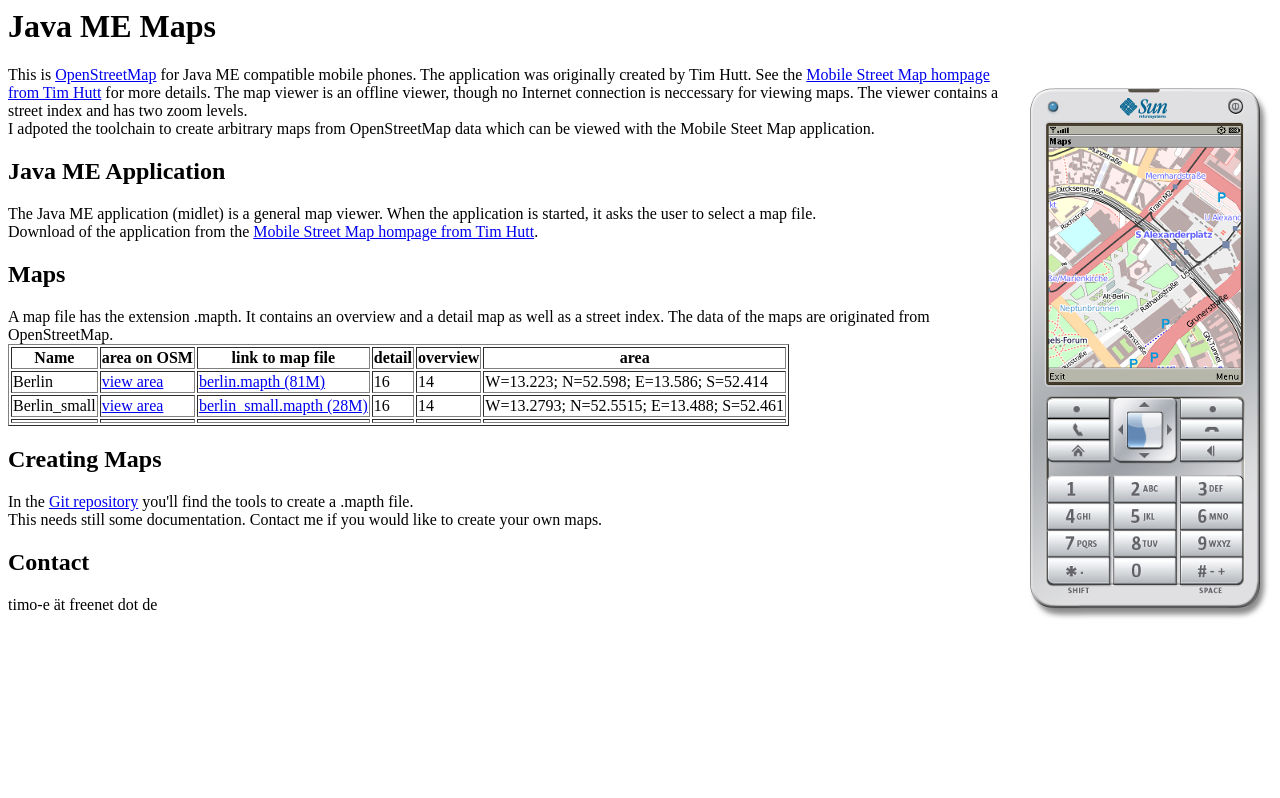
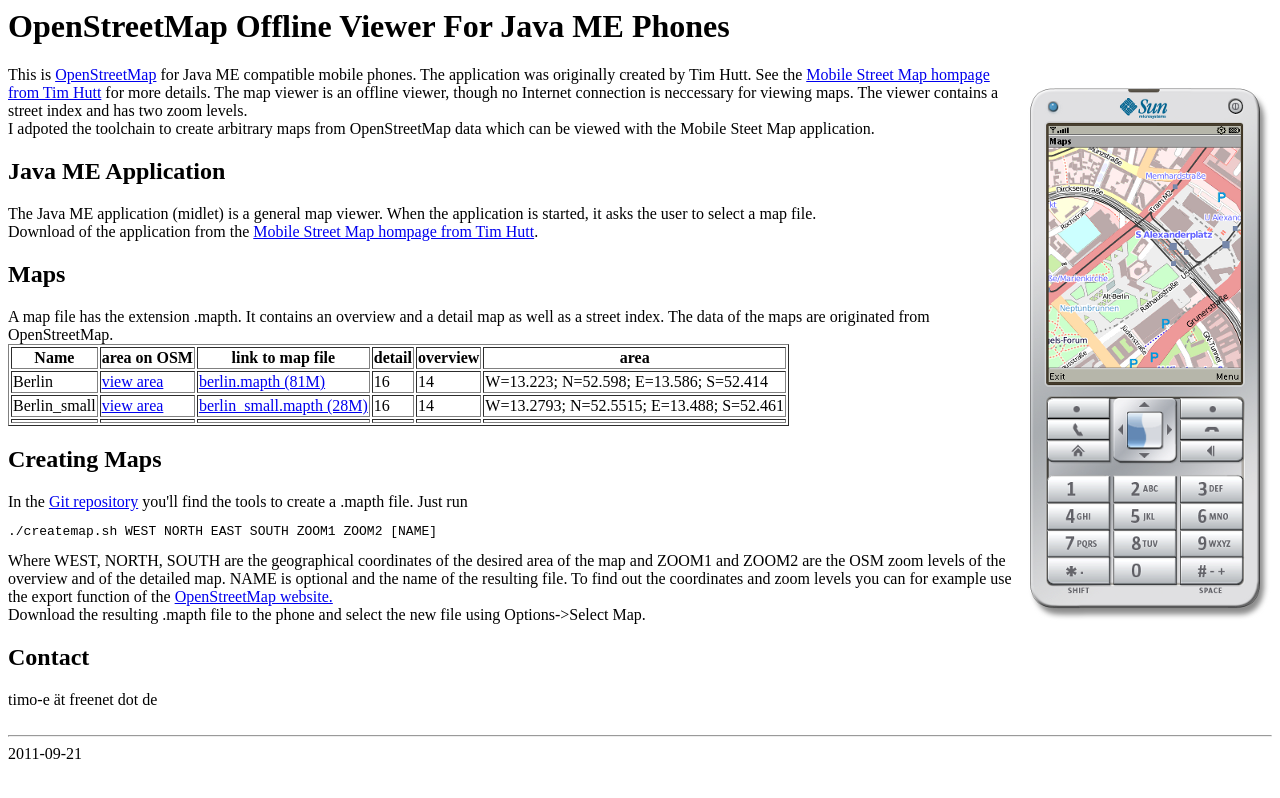
Before and after one commit to tengel/tengel.github.com, a plain HTML site: page index.html in a window 1280 px wide. Drawn offline with Linux system fonts and the light colour scheme.

Commit message:
Creating Maps

```diff
--- a/index.html
+++ b/index.html
@@ -1,10 +1,10 @@
 <html>
 <head>
-<title>tengel.github.com</title>
+<title>MobileMap - J2ME OSM Offline Map</title>
 </head>
 <body>
 
-<h1>Java ME Maps</h1>
+<h1>OpenStreetMap Offline Viewer For Java ME Phones</h1>
 
 <img src="img/emulator.png" align="right" alt="Mobile Street Map application showing a map of Berlin"/>
 
@@ -64,14 +64,24 @@ A map file has the extension .mapth. It contains an overview and a detail map as
 
 
 <h2>Creating Maps</h2>
-In the <a href="https://github.com/tengel/MobileMaps">Git repository</a> you'll find the tools to create a .mapth file.<br>
-This needs still some documentation. Contact me if you would like to create your own maps.
+In the <a href="https://github.com/tengel/MobileMaps">Git repository</a> you'll
+find the tools to create a .mapth file. Just run<br>
+<pre>./createmap.sh WEST NORTH EAST SOUTH ZOOM1 ZOOM2 [NAME]</pre>
+Where WEST, NORTH, SOUTH are the geographical coordinates of the desired area of
+the map and ZOOM1 and ZOOM2 are the OSM zoom levels of the overview and of the
+detailed map. NAME is optional and the name of the resulting file. To find out
+the coordinates and zoom levels you can for example use the export function of
+the <a href="http://www.openstreetmap.org/">OpenStreetMap website.</a><br>
+Download the resulting .mapth file to the phone and select the new file using
+Options-&gt;Select Map.
 
 
 <h2>Contact</h2>
 timo-e &auml;t freenet dot de
 
 
+<br><br><hr>
+2011-09-21
 
 </body>
 </html>
```
